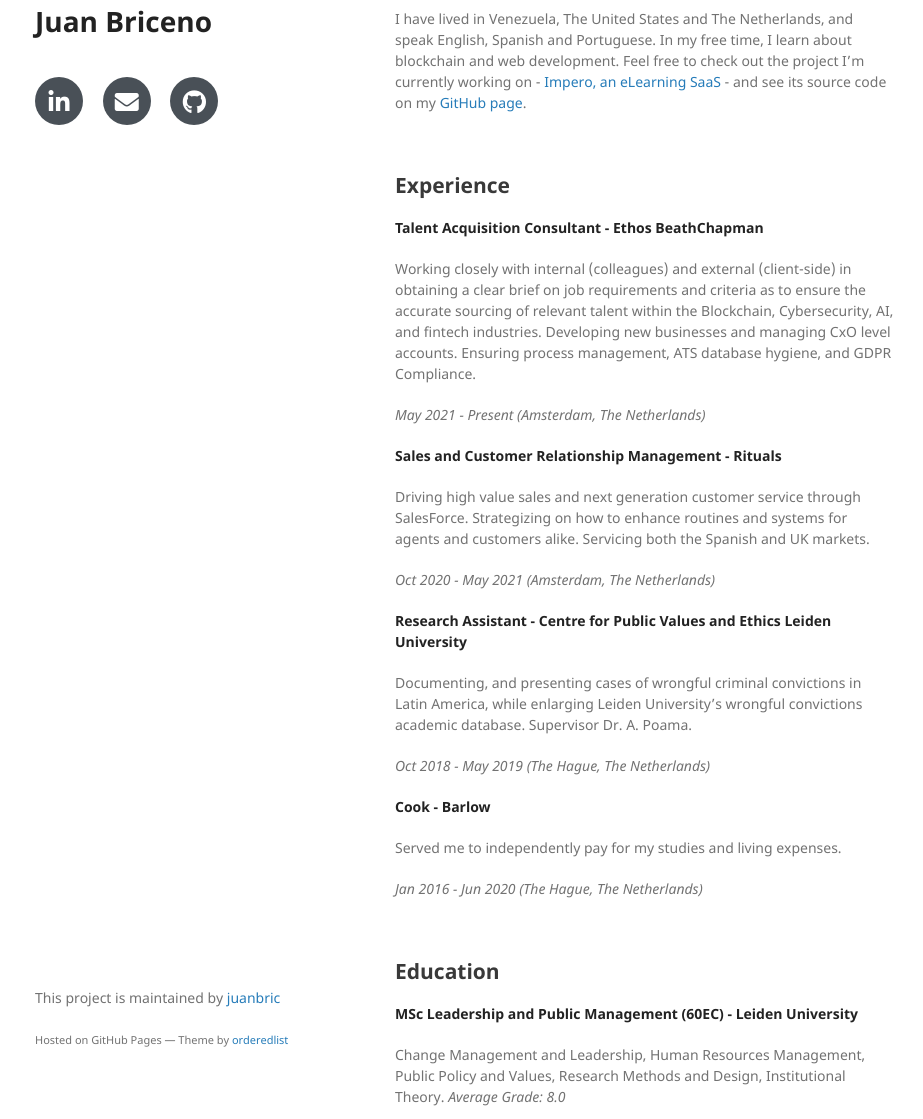
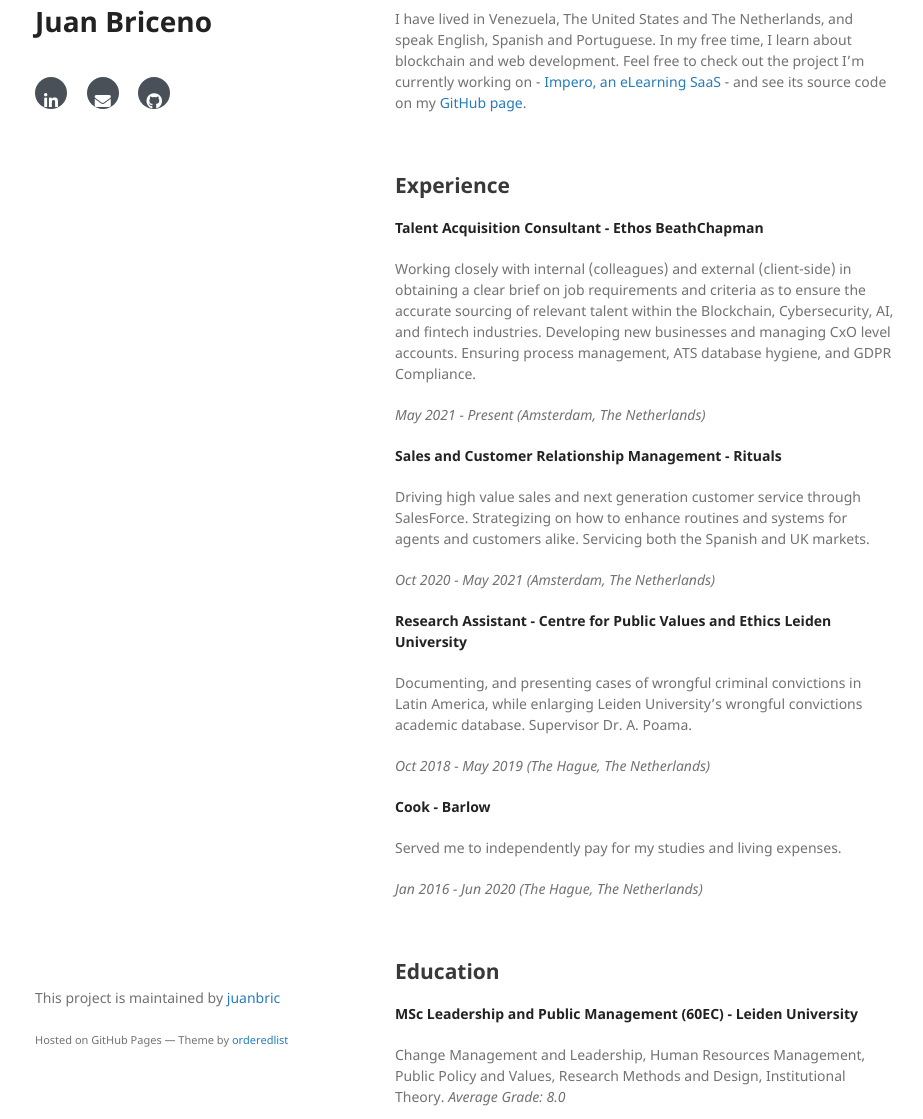
Before and after one commit to juanbric/homepage, a Jekyll site: the page built from index.md, in a window 1280 px wide and 1400 px high. Shown: the part 281-1400 px from the top of the window, without its empty margins (175-1098 px from the left). Built offline with Jekyll 4.4.1, drawn with Linux system fonts in a browser that asks for light colours; nearby versions of some CDN libraries; our own code applies the rules of GitHub Pages for plain Markdown files; a style sheet for code colours, icons or effects is not loaded.

Commit message:
Update jekyll-theme-minimal.scss

```diff
--- a/_sass/jekyll-theme-minimal.scss
+++ b/_sass/jekyll-theme-minimal.scss
@@ -1,7 +1,6 @@
 @import "fonts";
 @import "rouge-github";
 
-.social-icons a{display:inline-block;height:3rem;width:3rem;background-color:#495057;color:#fff!important;border-radius:100%;text-align:center;font-size:1.5rem;line-height:3.1rem;margin-right:1rem}.social-icons a:last-child{margin-right:0}.social-icons a:hover{background-color:#000000}
 
 body {
   background-color: #fff;
@@ -187,6 +186,9 @@ strong {
   color:#222;
 }
 
+.social-icons a{display:inline-block;height:2rem;width:2rem;background-color:#495057;color:#fff!important;border-radius:100%;text-align:center;font-size:1rem;line-height:3.1rem;margin-right:1rem}.social-icons a:last-child{margin-right:0}.social-icons a:hover{background-color:#000000}
+
+
 section {
   width:500px;
   float:right;
```
